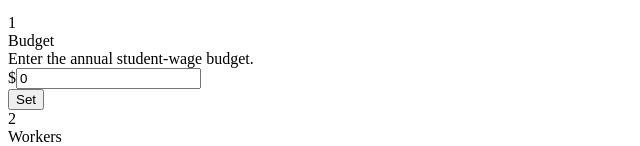
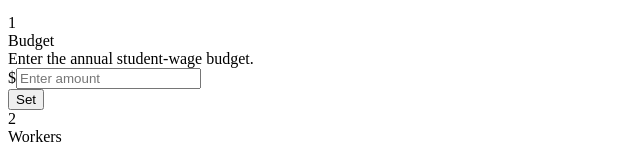
Before and after one commit to charliec2004/cpd-wage-predictor, a React (Vite) app in the folder src/renderer/: page / in a window 1280 px wide. Shown: the part 497-643 px from the top of the page, without its empty margins (0-640 px from the left). Built offline with nearby package versions, Linux system fonts and the light colour scheme.

Commit message:
Fix numeric field editing and wage defaults

```diff
--- a/src/renderer/src/components/form-controls.tsx
+++ b/src/renderer/src/components/form-controls.tsx
@@ -40,11 +40,46 @@ export function Select({ className, children, ...props }: React.SelectHTMLAttrib
   );
 }
 
-export function MoneyInput({ className, ...props }: InputProps) {
-  return (
-    <div className="relative">
-      <span className="pointer-events-none absolute left-2.5 top-1.5 text-[13px] text-muted-foreground">$</span>
-      <Input inputMode="decimal" className={cn('pl-6 font-mono tabular-nums', className)} {...props} />
-    </div>
-  );
+interface MoneyInputProps extends Omit<InputProps, 'value' | 'defaultValue' | 'onChange'> {
+  value: string;
+  onValueChange: (value: string) => void;
 }
+
+export const MoneyInput = React.forwardRef<HTMLInputElement, MoneyInputProps>(
+  ({ className, value, onValueChange, onBlur, onKeyDown, ...props }, forwardedRef) => {
+    const [draft, setDraft] = React.useState(value);
+    React.useEffect(() => setDraft(value), [value]);
+
+    const commit = () => onValueChange(draft);
+
+    return (
+      <div className="relative">
+        <span className="pointer-events-none absolute left-2.5 top-1.5 text-[13px] text-muted-foreground">$</span>
+        <Input
+          {...props}
+          ref={forwardedRef}
+          inputMode="decimal"
+          value={draft}
+          onChange={(event) => setDraft(event.target.value)}
+          onBlur={(event) => {
+            commit();
+            onBlur?.(event);
+          }}
+          onKeyDown={(event) => {
+            if (event.key === 'Enter') {
+              commit();
+              event.currentTarget.blur();
+            } else if (event.key === 'Escape') {
+              setDraft(value);
+              event.currentTarget.blur();
+            }
+            onKeyDown?.(event);
+          }}
+          className={cn('pl-6 font-mono tabular-nums', className)}
+        />
+      </div>
+    );
+  },
+);
+
+MoneyInput.displayName = 'MoneyInput';
--- a/src/renderer/src/features/overview.tsx
+++ b/src/renderer/src/features/overview.tsx
@@ -52,7 +52,7 @@ function SetupPath({ year, budgetDraft, setBudgetDraft, commitBudget, onOpenWork
   year: FiscalYear;
   budgetDraft: string;
   setBudgetDraft: (value: string) => void;
-  commitBudget: () => void;
+  commitBudget: (value?: string) => void;
   onOpenWorkers: () => void;
   onOpenSchedule: () => void;
 }) {
@@ -75,17 +75,14 @@ function SetupPath({ year, budgetDraft, setBudgetDraft, commitBudget, onOpenWork
           <div className="flex max-w-64 gap-2">
             <MoneyInput
               aria-label="Student-worker budget"
+              placeholder="Enter amount"
               value={budgetDraft}
-              onChange={(event) => setBudgetDraft(event.target.value)}
-              onBlur={commitBudget}
-              onKeyDown={(event) => {
-                if (event.key === 'Enter') {
-                  commitBudget();
-                  event.currentTarget.blur();
-                }
+              onValueChange={(value) => {
+                setBudgetDraft(value);
+                commitBudget(value);
               }}
             />
-            {!hasBudget && <Button size="sm" onClick={commitBudget}>Set</Button>}
+            {!hasBudget && <Button size="sm" onClick={() => commitBudget()}>Set</Button>}
           </div>
         </Step>
         <Step number={2} title="Workers" detail={hasWorkers ? `${year.workers.length} added` : 'Add wages and work-study details.'} complete={hasWorkers}>
@@ -198,12 +195,12 @@ function SummaryItem({ label, value, icon, green = false }: { label: string; val
 }
 
 export function Overview({ year, forecast, asOfDate, scenarioId, onAsOfDateChange, onScenarioChange, onBudgetChange, onOpenWorkers, onOpenSchedule }: OverviewProps) {
-  const [budgetDraft, setBudgetDraft] = React.useState(String(year.budgetCents / 100));
-  React.useEffect(() => setBudgetDraft(String(year.budgetCents / 100)), [year.budgetCents]);
-  const commitBudget = () => {
-    const parsed = Number(budgetDraft.replaceAll(',', '').replace('$', '').trim());
+  const [budgetDraft, setBudgetDraft] = React.useState(year.budgetCents === 0 ? '' : String(year.budgetCents / 100));
+  React.useEffect(() => setBudgetDraft(year.budgetCents === 0 ? '' : String(year.budgetCents / 100)), [year.id, year.budgetCents]);
+  const commitBudget = (value = budgetDraft) => {
+    const parsed = Number(value.replaceAll(',', '').replace('$', '').trim());
     if (Number.isFinite(parsed) && parsed >= 0) onBudgetChange(Math.round(parsed * 100));
-    else setBudgetDraft(String(year.budgetCents / 100));
+    else setBudgetDraft(year.budgetCents === 0 ? '' : String(year.budgetCents / 100));
   };
   const hasSchedule = year.workers.some((worker) => worker.schedules.some((schedule) => schedule.recurringShifts.length > 0 || schedule.datedShifts.length > 0));
   const ready = year.budgetCents > 0 && year.workers.length > 0 && hasSchedule;
--- a/src/renderer/src/features/scenarios.tsx
+++ b/src/renderer/src/features/scenarios.tsx
@@ -21,7 +21,7 @@ export function Scenarios({ year, onChange }: ScenariosProps) {
   const [selectedId, setSelectedId] = React.useState(year.scenarios[0]?.id ?? '');
   const [scenarioName, setScenarioName] = React.useState('');
   const [role, setRole] = React.useState<ForecastScenario['role']>('custom');
-  const [hire, setHire] = React.useState({ label: '', startDate: '', wage: '16.50', weeklyHours: 10, hasWorkStudy: true, award: '3000' });
+  const [hire, setHire] = React.useState({ label: '', startDate: '', wage: '16.90', weeklyHours: 10, hasWorkStudy: true, award: '3000' });
   const [departure, setDeparture] = React.useState({ workerId: year.workers[0]?.id ?? '', endDate: '' });
   const selected = year.scenarios.find((scenario) => scenario.id === selectedId);
   const baseline = React.useMemo(() => calculateForecast(year, todayInLosAngeles()), [year]);
@@ -67,7 +67,7 @@ export function Scenarios({ year, onChange }: ScenariosProps) {
         },
       ],
     });
-    setHire({ label: '', startDate: '', wage: '16.50', weeklyHours: 10, hasWorkStudy: true, award: '3000' });
+    setHire({ label: '', startDate: '', wage: '16.90', weeklyHours: 10, hasWorkStudy: true, award: '3000' });
   };
 
   const addDeparture = () => {
@@ -114,10 +114,10 @@ export function Scenarios({ year, onChange }: ScenariosProps) {
                 <div className="mt-4 grid gap-3 sm:grid-cols-2">
                   <Field label="Position label"><Input placeholder="Spring front desk hire" value={hire.label} onChange={(event) => setHire({ ...hire, label: event.target.value })} /></Field>
                   <Field label="Expected start"><DatePicker required min={year.startDate} max={year.endDate} value={hire.startDate} onChange={(value) => setHire({ ...hire, startDate: value })} aria-label="Expected start" /></Field>
-                  <Field label="Hourly wage"><MoneyInput value={hire.wage} onChange={(event) => setHire({ ...hire, wage: event.target.value })} /></Field>
+                  <Field label="Hourly wage"><MoneyInput value={hire.wage} onValueChange={(value) => setHire((current) => ({ ...current, wage: value }))} /></Field>
                   <Field label="Average hours / week"><HourInput value={hire.weeklyHours} min={0} max={40} onValueChange={(value) => setHire({ ...hire, weeklyHours: value })} /></Field>
                 </div>
-                <div className="mt-3 flex items-center gap-2"><Checkbox id="scenario-hire-ws" checked={hire.hasWorkStudy} onCheckedChange={(checked) => setHire({ ...hire, hasWorkStudy: checked === true })} /><label htmlFor="scenario-hire-ws" className="text-[12px] font-medium">Assume work-study</label>{hire.hasWorkStudy && <MoneyInput aria-label="Work-study award" className="w-28" value={hire.award} onChange={(event) => setHire({ ...hire, award: event.target.value })} />}</div>
+                <div className="mt-3 flex items-center gap-2"><Checkbox id="scenario-hire-ws" checked={hire.hasWorkStudy} onCheckedChange={(checked) => setHire({ ...hire, hasWorkStudy: checked === true })} /><label htmlFor="scenario-hire-ws" className="text-[12px] font-medium">Assume work-study</label>{hire.hasWorkStudy && <MoneyInput aria-label="Work-study award" className="w-28" value={hire.award} onValueChange={(value) => setHire((current) => ({ ...current, award: value }))} />}</div>
                 <Button className="mt-4 w-full" variant="outline" onClick={addHire}><Plus className="h-4 w-4" />Add planned hire</Button>
                 <div className="mt-4 divide-y divide-border border-t border-border">{selected.plannedHires.map((item) => <div key={item.id} className="flex items-center justify-between gap-3 py-2.5"><div><div className="text-[12px] font-medium">{item.label}</div><div className="font-mono text-[10px] text-muted-foreground">{item.startDate} · {(item.averageWeeklyMinutes / 60).toFixed(1)}h/week · {formatCurrency(item.hourlyRateCents)}/hr</div></div><Button variant="ghost" size="icon-sm" aria-label="Remove planned hire" onClick={() => updateSelected({ ...selected, plannedHires: selected.plannedHires.filter((candidate) => candidate.id !== item.id) })}><Trash2 className="h-3.5 w-3.5" /></Button></div>)}</div>
               </section>
```
Also changed, not shown: src/renderer/src/features/workers.tsx (+6 -6 lines), 1 other file (tests, documents, lock files or other folders).
